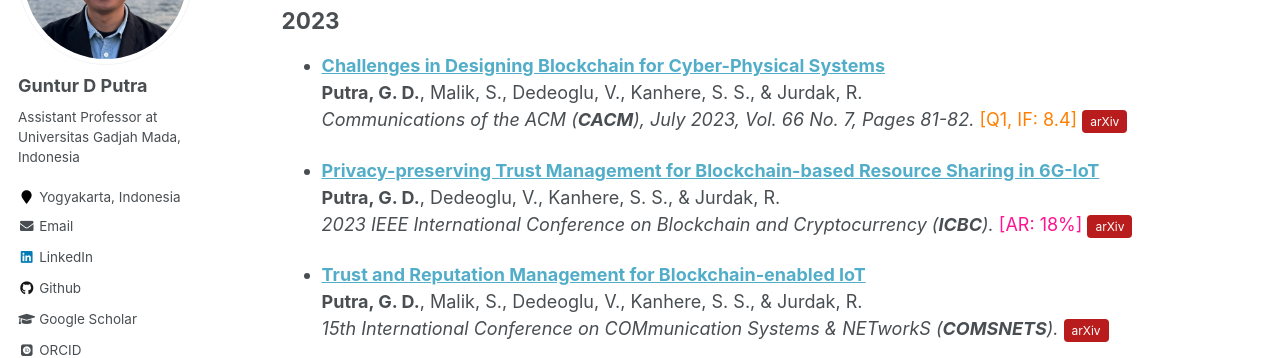
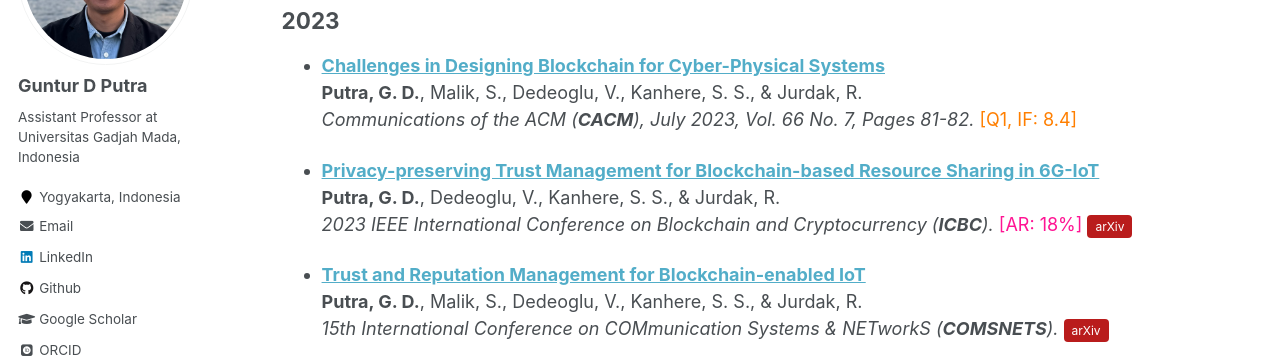
Before and after one commit to gdputra/gdputra.github.io, a Jekyll site: the page built from _pages/publications.md, in a window 1280 px wide and 900 px high, scrolled down 514 px. Shown: the part 146-504 px from the top of the window. Built offline with Jekyll 4.4.1, drawn with Linux system fonts in a browser that asks for light colours; some web fonts are replaced.

Commit message:
Update _pages/publications.md
Removing the arxiv link as this paper is not uploaded to arxiv.

Co-authored-by: Copilot <175728472+Copilot@users.noreply.github.com>

```diff
--- a/_pages/publications.md
+++ b/_pages/publications.md
@@ -30,7 +30,7 @@ Please find the full list of my papers on [Google Scholar](https://scholar.googl
 
 - <b>[Challenges in Designing Blockchain for Cyber-Physical Systems](https://dl.acm.org/doi/10.1145/3589648)</b>
   <br><b>Putra, G. D.</b>, Malik, S., Dedeoglu, V., Kanhere, S. S., & Jurdak, R.<br>
-  <i>Communications of the ACM (<b>CACM</b>), July 2023, Vol. 66 No. 7, Pages 81-82.</i> <font color="#FF7F00">[Q1, IF: 8.4]</font> <a href="https://doi.org/10.48550/arXiv.2507.09859" target="_blank" style="background-color: #b91c1c; color: white; padding: 4px 8px; border-radius: 4px; text-decoration: none; font-size: 12px; transition: all 0.2s ease;" onmouseover="this.style.backgroundColor='#991b1b'; this.style.transform='translateY(-1px)'; this.style.boxShadow='0 2px 4px rgba(0,0,0,0.2)'" onmouseout="this.style.backgroundColor='#b91c1c'; this.style.transform='translateY(0px)'; this.style.boxShadow='none'">arXiv</a>
+  <i>Communications of the ACM (<b>CACM</b>), July 2023, Vol. 66 No. 7, Pages 81-82.</i> <font color="#FF7F00">[Q1, IF: 8.4]</font>
 
 - <b>[Privacy-preserving Trust Management for Blockchain-based Resource Sharing in 6G-IoT](https://doi.org/10.1109/ICBC56567.2023.10174987)</b>
   <br><b>Putra, G. D.</b>, Dedeoglu, V., Kanhere, S. S., & Jurdak, R.<br>
```
